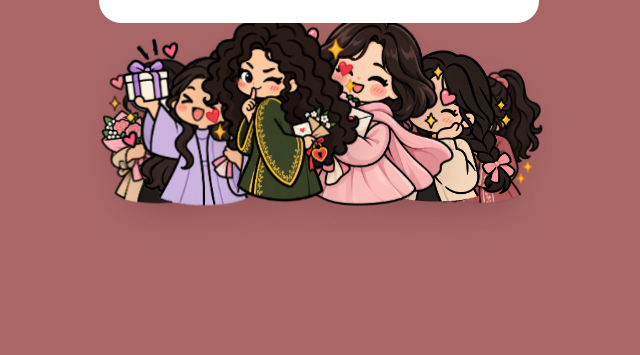
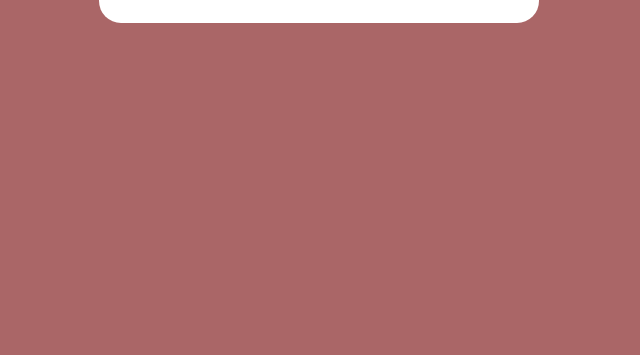
Before and after one commit to ahmad-91/elm-bloom, a website: page index.html in a window 1280 px wide. Shown: the part 445-800 px from the top of the page, without its empty margins (321-961 px from the left). Drawn offline with Linux system fonts and the light colour scheme.

Commit message:
Remove animated peek feature from index.html and dist/index.html
Eliminated the animated peek section, which included a series of glyph images, to streamline the introduction area of the ELM BLOOM quiz page. This change aims to simplify the layout and enhance user focus on the main content.

```diff
--- a/index.html
+++ b/index.html
@@ -63,27 +63,6 @@ button{font:inherit;color:inherit}
 .intro-card h1{font-size:34px}
 .primary{justify-self:stretch;margin-top:4px;font-size:19px;font-weight:700;padding:16px 22px;border:0;border-radius:16px;background:var(--rose);color:var(--white);cursor:pointer;transition:transform .15s,background .15s}
 .primary:active{transform:scale(.985)}
-main{flex:1;display:flex;flex-direction:column;min-height:0}
-#sIntro{flex:1;grid-template-rows:auto auto minmax(168px,1fr);margin-bottom:-28px}
-.intro-card{position:relative;z-index:2}
-.peek{position:relative;z-index:1;display:flex;flex-direction:column;justify-content:flex-start;align-items:center;gap:0;min-height:0;margin-top:-28px;pointer-events:none}
-.peek-row{display:flex;align-items:flex-end;justify-content:center;width:100%;height:auto;min-height:0}
-.peek-slot{display:flex;align-items:flex-end;height:auto;margin-inline:-12.4%;animation:peek-rise .9s cubic-bezier(.16,1,.3,1) both;animation-delay:calc(var(--i) * .09s)}
-.peek-slot img{display:block;width:100%;height:auto;filter:drop-shadow(0 12px 14px rgba(89,42,44,.18));transform-origin:center bottom;animation:peek-bob 3.8s ease-in-out infinite;animation-delay:calc(1.05s + var(--i) * .18s)}
-.peek-slot:nth-child(1){width:32%}
-.peek-slot:nth-child(2){width:38%;z-index:2}
-.peek-slot:nth-child(3){width:44%;z-index:3}
-.peek-slot:nth-child(4){width:44%;z-index:3}
-.peek-slot:nth-child(5){width:38%;z-index:2}
-.peek-slot:nth-child(6){width:32%}
-.peek-slot:nth-child(1) img{--tilt:-2.4deg}
-.peek-slot:nth-child(2) img{--tilt:1.8deg}
-.peek-slot:nth-child(3) img{--tilt:-1.2deg}
-.peek-slot:nth-child(4) img{--tilt:1.6deg}
-.peek-slot:nth-child(5) img{--tilt:-1.8deg}
-.peek-slot:nth-child(6) img{--tilt:2.2deg}
-@keyframes peek-rise{from{opacity:0;transform:translateY(72px)}to{opacity:1;transform:none}}
-@keyframes peek-bob{0%,100%{transform:translateY(0) rotate(0deg)}50%{transform:translateY(-8px) rotate(var(--tilt))}}
 
 /* الأسئلة. مؤشر التقدم من نقشة الموسم: بتلة، دائرة، بتلة */
 .quiz-card{display:grid;gap:20px;align-content:start;min-height:600px}
@@ -149,16 +128,6 @@ h2.q{font-size:25px;line-height:1.35}
       <div class="card intro-card">
         <h1>اعرفي شخصيتك في <span dir="ltr">ELM BLOOM</span></h1>
         <button class="primary" id="startBtn" type="button">نبدا</button>
-      </div>
-      <div class="peek">
-        <div class="peek-row" aria-hidden="true">
-          <span class="peek-slot" style="--i:0"><img src="assets/glyphs/a.png" alt=""></span>
-          <span class="peek-slot" style="--i:1"><img src="assets/glyphs/b.png" alt=""></span>
-          <span class="peek-slot" style="--i:2"><img src="assets/glyphs/c.png" alt=""></span>
-          <span class="peek-slot" style="--i:3"><img src="assets/glyphs/d.png" alt=""></span>
-          <span class="peek-slot" style="--i:4"><img src="assets/glyphs/e.png" alt=""></span>
-          <span class="peek-slot" style="--i:5"><img src="assets/glyphs/f.png" alt=""></span>
-        </div>
       </div>
     </section>
 
```
Also changed, not shown: dist/index.html.
